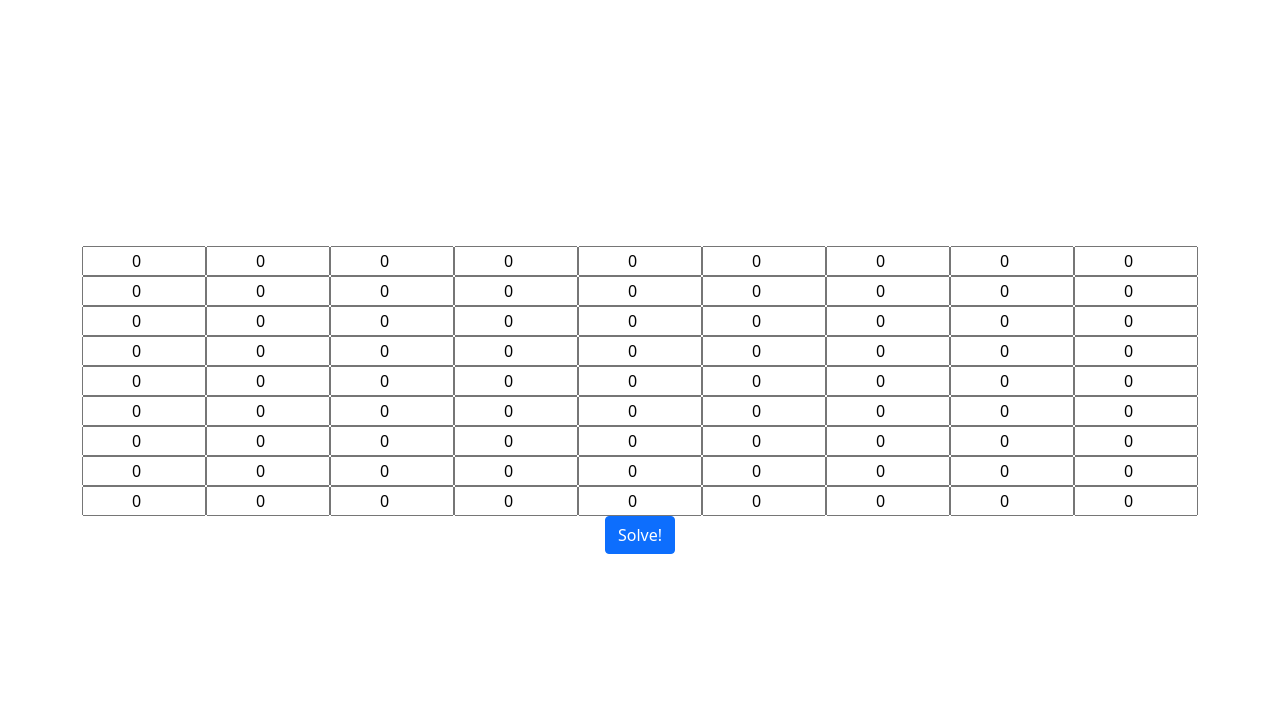
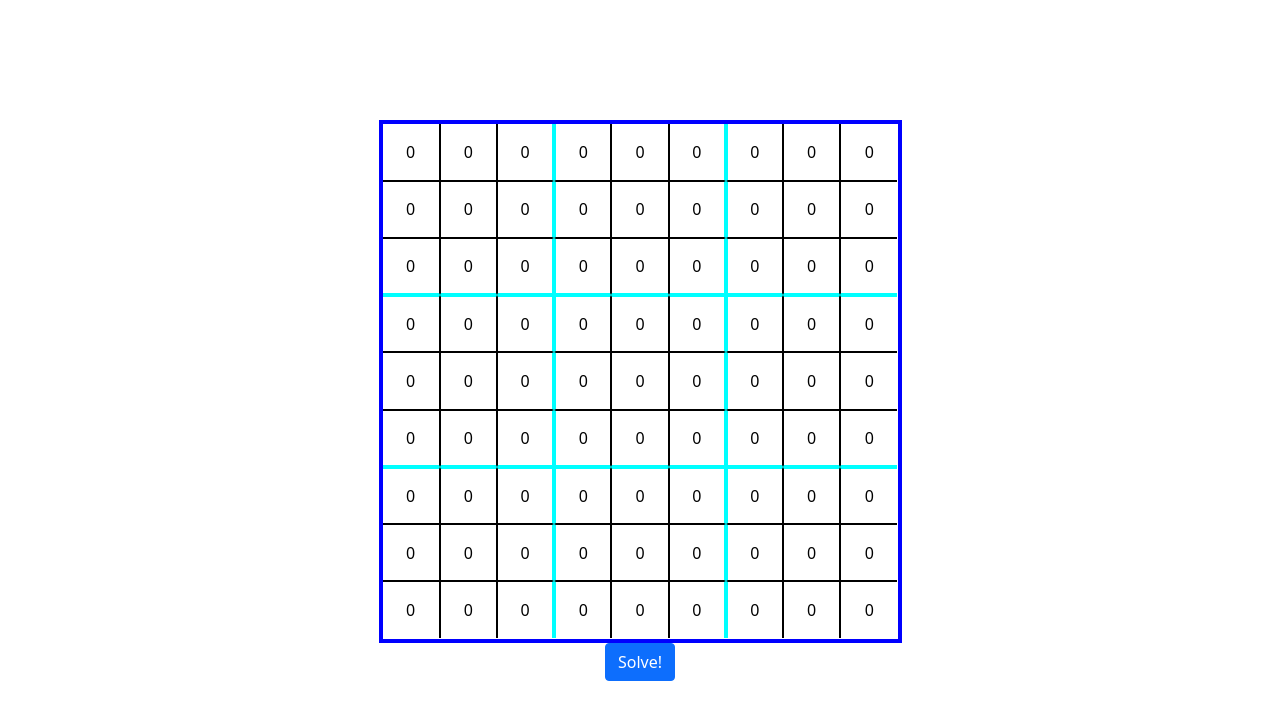
Before and after one commit to zivkaplan/Sudoku-Solver, a website: page index.html in a window 1280 px wide. Drawn offline with nearby package versions, Linux system fonts and the light colour scheme.

Commit message:
Styling iwth css

```diff
--- a/app.css
+++ b/app.css
@@ -6,13 +6,68 @@ body {
     align-items: center;
 }
 
+.container {
+    display: flex;
+    justify-content: center;
+}
+.game-area {
+    border: 4px solid blue;
+    padding: 0;
+}
+
 .board {
     display: grid;
     grid-template-columns: repeat(9, calc(100% / 9));
     grid-template-rows: repeat(9, calc(100% / 9));
     margin: auto;
+    aspect-ratio: auto 400 / 400;
 }
 
 .cell {
     text-align: center;
+    border-radius: 0%;
+    border: 1px solid black;
+    padding: 0%;
+    font-weight: 500;
 }
+
+.cell.x-1 {
+    border-top: 0px;
+}
+.cell.x-9 {
+    border-bottom: 0px;
+}
+.cell.x-3,
+.cell.x-6 {
+    border-bottom: 2px solid aqua;
+}
+.cell.x-4,
+.cell.x-7 {
+    border-top: 2px solid aqua;
+}
+
+.cell.y-1 {
+    border-left: 0px;
+}
+.cell.y-9 {
+    border-right: 0px;
+}
+.cell.y-3,
+.cell.y-6 {
+    border-right: 2px solid aqua;
+}
+.cell.y-4,
+.cell.y-7 {
+    border-left: 2px solid aqua;
+}
+
+input::-webkit-outer-spin-button,
+input::-webkit-inner-spin-button {
+    /* display: none; <- Crashes Chrome on hover */
+    -webkit-appearance: none;
+    margin: 0; /* <-- Apparently some margin are still there even though it's hidden */
+}
+
+input[type="number"] {
+    -moz-appearance: textfield; /* Firefox */
+}
--- a/index.html
+++ b/index.html
@@ -15,7 +15,9 @@
     </head>
     <body>
         <section class="container">
-            <div class="board"></div>
+            <div class="game-area">
+                <div class="board"></div>
+            </div>
         </section>
         <button class="solve-btn btn btn-primary">Solve!</button>
         <script
--- a/index.js
+++ b/index.js
@@ -99,6 +99,8 @@ const buildGridBoard = (function () {
         for (let j = 0; j < 9; j++) {
             const cell = document.createElement("input");
             cell.classList.add("cell");
+            cell.classList.add(`x-${i + 1}`);
+            cell.classList.add(`y-${j + 1}`);
             cell.setAttribute("type", "number");
             cell.setAttribute("min", "0");
             cell.setAttribute("max", "9");
```
